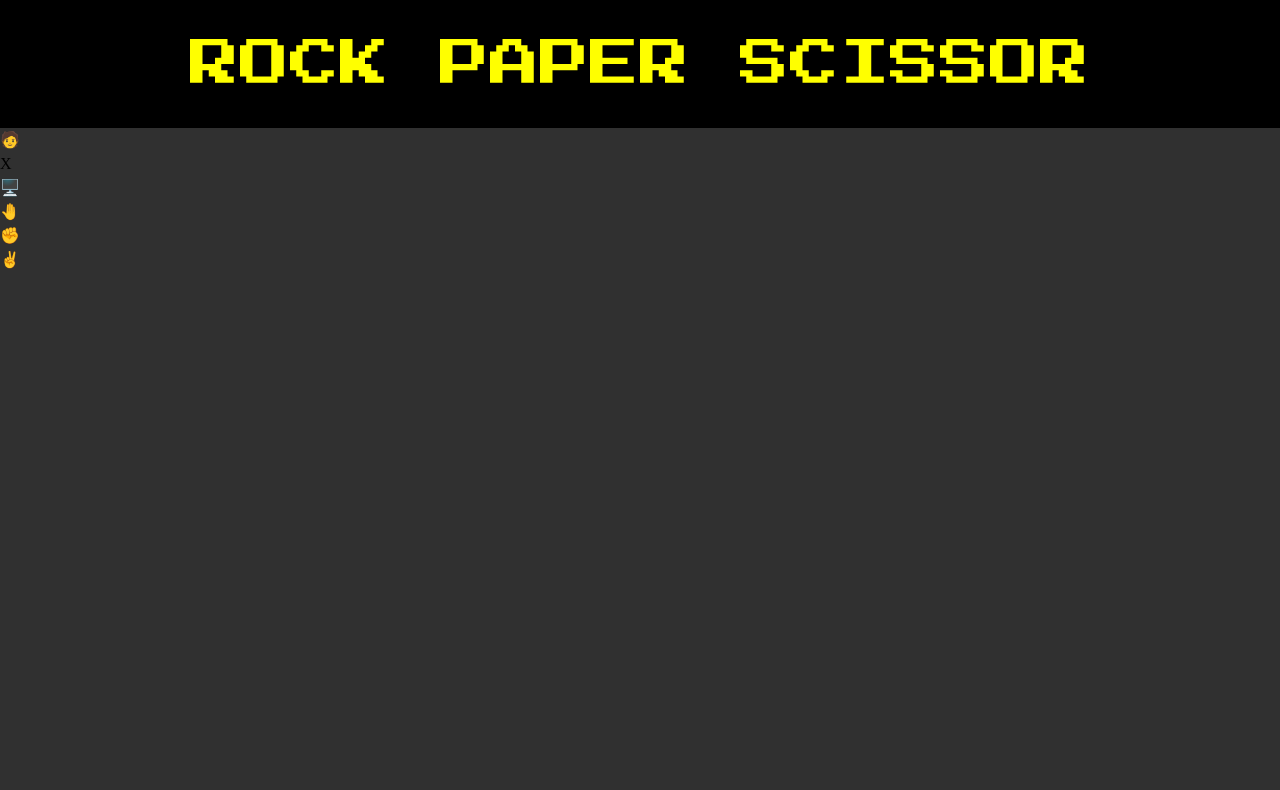
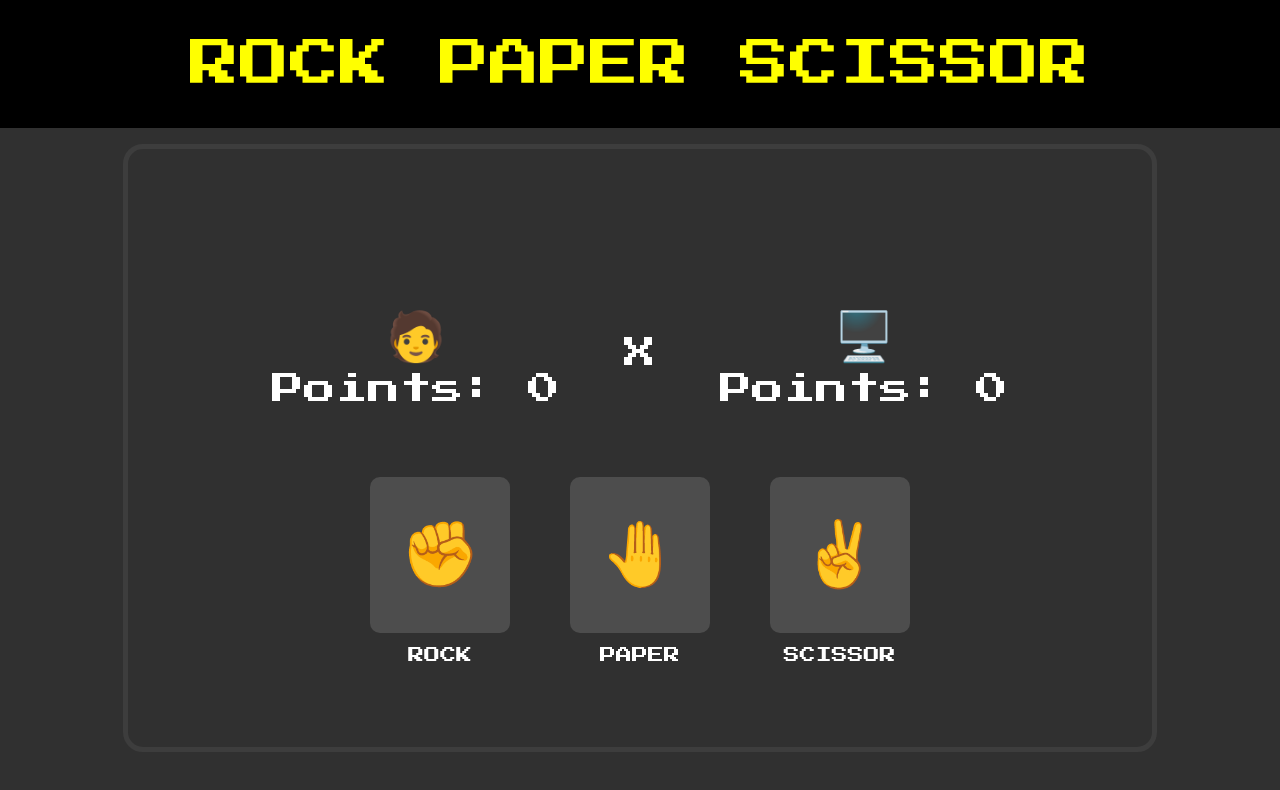
Before and after one commit to murilo404p/Rock-Paper-Scissor-TOP, a plain HTML site: page index.html in a window 1280 px wide. Drawn offline with Linux system fonts and the light colour scheme.

Commit message:
HTML e CSS quase finalizado

```diff
--- a/index.html
+++ b/index.html
@@ -13,25 +13,32 @@
     </header>
 
     <section class="container">
+      <div class="content">
         <div class="container-points">
           <div class="pointsHuman">
-          <div>🧑</div>
+            <div id="human">🧑</div>
+            <p>Points: 0</p>
           </div>
-        <p>X</p>
+          <p id="X">X</p>
           <div class="pointsComputer">
-          <div>🖥️</div>
+            <div id="computer">🖥️</div>
+            <p>Points: 0</p>
           </div>
         </div>
 
         <div class="container-plays">
-        <div class="paper">
-          <div>🤚</div>
+          <div class="sign">
+            <div id="hands">✊</div>
+            <P id="type">ROCK</P>
           </div>
-        <div class="rock">
-          <div>✊</div>
+          <div class="sign">
+            <div id="hands">🤚</div>
+            <p id="type">PAPER</p>
           </div>
-        <div class="scissor">
-          <div>✌️</div>
+          <div class="sign">
+            <div id="hands">✌️</div>
+            <P id="type">SCISSOR</P>
+          </div>
         </div>
       </div>
     </section>
--- a/script.js
+++ b/script.js
@@ -0,0 +1,6 @@
+let humanScore = 0;
+let computerScore = 0;
+
+function getHumanChoice() {
+
+}
--- a/style.css
+++ b/style.css
@@ -16,6 +16,7 @@ body {
   -webkit-font-smoothing: antialiased;
   -moz-osx-font-smoothing: grayscale;
   background-color: rgb(48, 48, 48);
+
 }
 
 header {
@@ -32,3 +33,85 @@ header p {
     font-size: 50px;
     box-shadow: 5px 5px 10px rgba(0,0,0,0.5);
 }
+
+.container {
+    display: flex;
+    justify-content: center;
+    align-items: center;
+    height: 80vh;
+}
+
+.content {
+    display: flex;
+    border: 5px solid rgb(61, 61, 61);
+    border-radius: 20px;
+    flex-direction: column;
+    padding: 5rem;
+}
+
+.container-points {
+    display: flex;
+    font-family: 'Press Start 2P', cursive;
+}
+
+.pointsHuman {
+    display: flex;
+    align-items: center;
+    justify-content: center;
+    flex-direction: column;
+    padding: 4rem;
+    font-size: 2rem;
+    color: #fff;
+}
+
+.pointsComputer {
+    display: flex;
+    align-items: center;
+    justify-content: center;
+    flex-direction: column;
+    padding: 4rem;
+    font-size: 2rem;
+    color: #fff;
+}
+
+#X {
+    display: flex;
+    align-items: center;
+    justify-content: center;
+    flex-direction: column;
+    font-size: 2rem;
+    color: #fff;
+}
+
+#human, #computer {
+  font-size: 3rem;
+}
+
+.container-plays {
+    display: flex;
+    align-items: center;
+    justify-content: center;
+}
+
+.sign #hands{
+    font-size: 4rem;
+    background-color: rgb(77, 77, 77);
+    margin: 0 30px 0 30px;
+    padding: 30px;
+    border-radius: 10px;
+    cursor: pointer;
+}
+
+.sign #hands:hover {
+    background-color: rgb(90, 90, 90);
+
+}
+
+#type {
+    font-family: 'Press Start 2P', cursive;
+    color: #fff;
+    display: flex;
+    align-items: center;
+    justify-content: center;
+    margin-top: 10px;
+}
```
Lines whose indentation alone changed are shown as unchanged.
